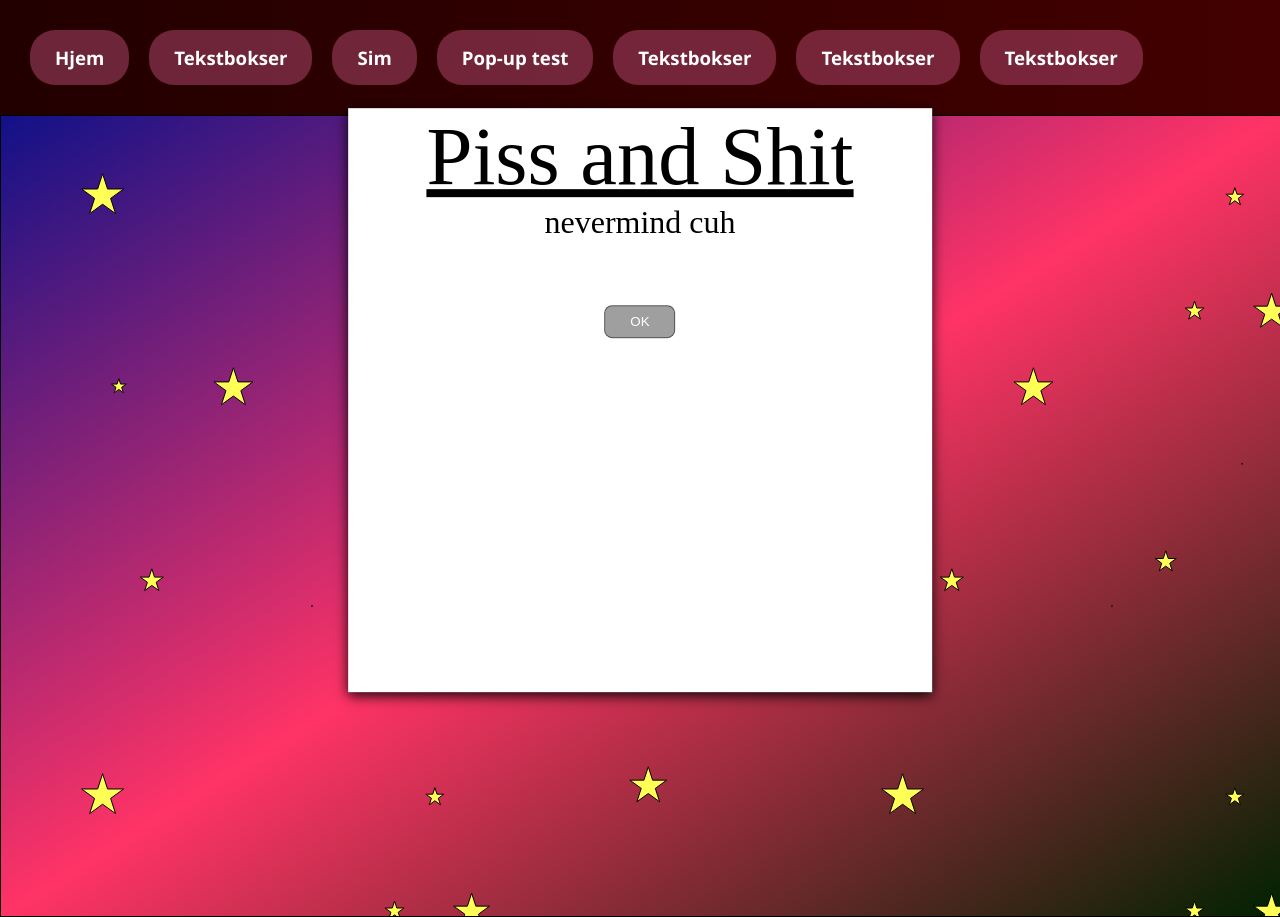
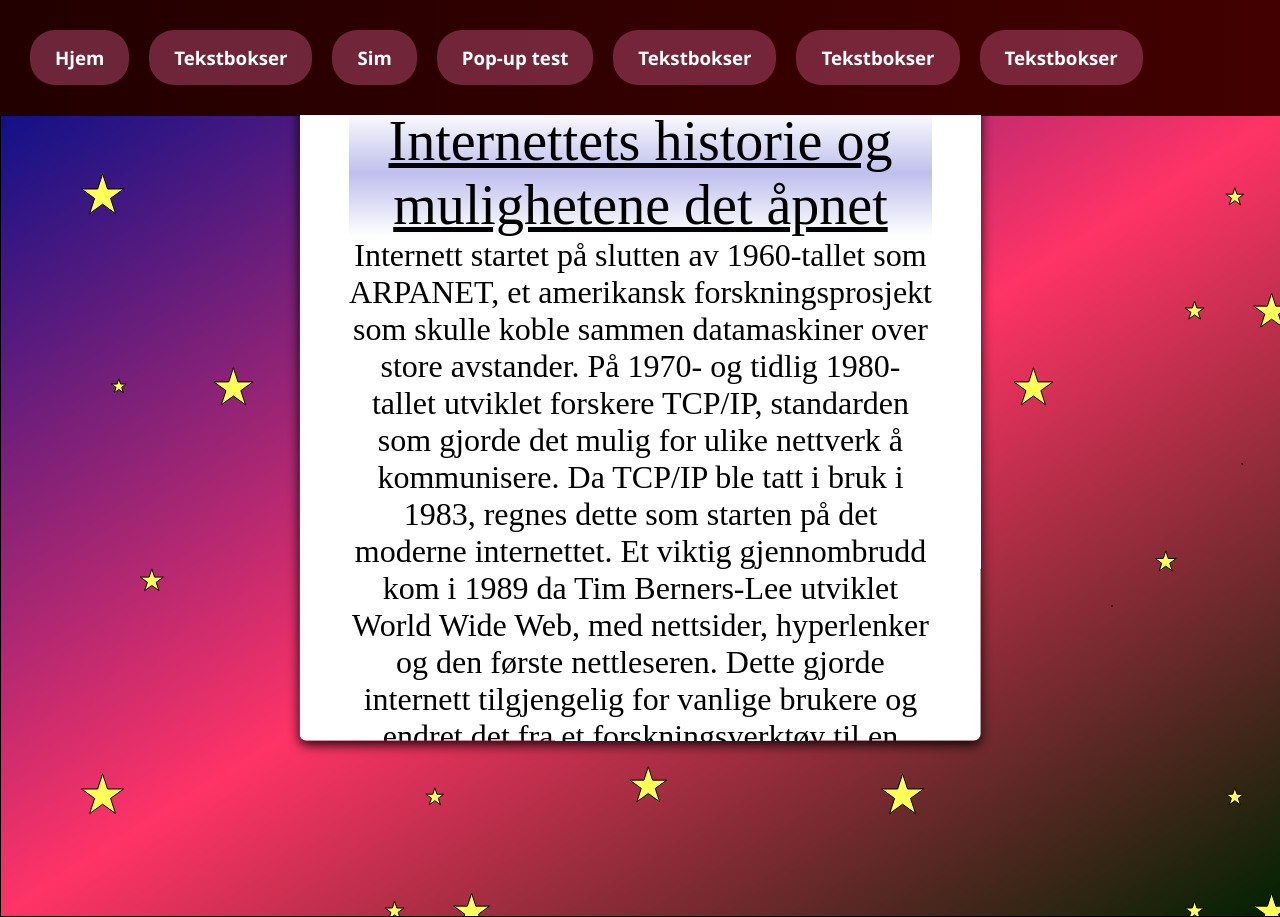
Before and after one commit to martinIsHere/IT2, a SvelteKit app in the folder Svelte/: page /popup_test in a window 1280 px wide. Shown: the top 917 px of the page. Built offline with nearby package versions, Linux system fonts and the light colour scheme.

Commit message:
improved popup and div

```diff
--- a/Svelte/src/routes/+layout.svelte
+++ b/Svelte/src/routes/+layout.svelte
@@ -77,14 +77,23 @@
     padding: 15px 25px;
     border-radius: 25px;
     text-decoration: none;
+    transition: background-color 0.3s;
+  }
+  .toolbar_link:hover {
+    background-color: #222222;
   }
   :global(h1){
     font-size: 62pt;
     font-weight: lighter;
   }
+  :global(h2){
+    font-size: 42pt;
+    font-weight: lighter;
+  }
   :global(p){
     font-size: 24pt;
     margin: 1pt 10%;
+    text-align: justify;
   }
 </style>
 
--- a/Svelte/src/routes/+page.svelte
+++ b/Svelte/src/routes/+page.svelte
@@ -1,8 +1,4 @@
 <script>
-  import { onMount } from 'svelte';
-
-
-
   let fornavn="";
   let etternavn="";
   let nameConfirmed = false;
@@ -15,8 +11,6 @@
     nameConfirmed=false;
   }
 
-  onMount(()=>{
-  })
 </script>
 <style>
 :global(.intro) {
--- a/Svelte/src/routes/popup_test/+page.svelte
+++ b/Svelte/src/routes/popup_test/+page.svelte
@@ -1,6 +1,9 @@
 
 <script>
-let popup_is_hidden = false;
+  import { onMount } from 'svelte';
+  import { fly } from 'svelte/transition';
+
+  let popup_is_hidden = true;
 
   let toggle_popup = () => {
     if (popup_is_hidden) {
@@ -9,13 +12,18 @@ let toggle_popup = () => {
       popup_is_hidden = true;
     }
   }
+
+  setTimeout(toggle_popup, 2000);
+
+  onMount(()=>{
+  });
 </script>
 
 <style>
 
   .bare {
     margin: 0;
-    padding: 0;
+    padding: 5ch;
   }
 
   .absCenter {
@@ -42,6 +50,11 @@ let toggle_popup = () => {
 
   .float {
     box-shadow: 0 4px 12px rgba(0,0,0,0.9);
+    transition: box-shadow 0.2s;
+  }
+
+  .float:hover {
+    box-shadow: 0 10px 18px rgba(80,80,80,0.9);
   }
 
   .noOverflow {
@@ -56,6 +69,7 @@ let toggle_popup = () => {
     border-radius: 8px;
     color: white;
     cursor: pointer;
+    scale: 2;
     transition: background-color 0.3s;
   }
   .button_confirm:hover {
@@ -70,18 +84,31 @@ let toggle_popup = () => {
     margin: auto 0;
     text-align: center;
   }
+
+  .linearBG {
+    background: linear-gradient(to bottom, #00000000, #0000BB40, #00000000);
+  }
+
+  .scroll_box {
+    overflow-y: auto;
+  }
+
 </style>
 
-
 {#if !popup_is_hidden}
-<div class="absCenter popup_size whiteBG bare float noOverflow" style="z-index: 90000;">
+<div class="absCenter">
+  <div transition:fly={{x: -10, y:10, duration:1000}} class="popup_size whiteBG bare float noOverflow scroll_box" style="z-index: 90000; border-radius: 1%;">
     <div class="noInherit" style="z-index:90001;">
         <div class="noOverflow" style="margin-bottom:8ch;">
-        <h1 class="center_static">
-          <u>Piss and Shit</u>
-        </h1>
+          <h2 class="center_static linearBG">
+            <u>Internettets historie og mulighetene det åpnet</u>
+          </h2>
           <p class="center_static">
-          nevermind cuh
+            Internett startet på slutten av 1960-tallet som ARPANET, et amerikansk forskningsprosjekt som skulle koble sammen datamaskiner over store avstander. På 1970- og tidlig 1980-tallet utviklet forskere TCP/IP, standarden som gjorde det mulig for ulike nettverk å kommunisere. Da TCP/IP ble tatt i bruk i 1983, regnes dette som starten på det moderne internettet.
+
+            Et viktig gjennombrudd kom i 1989 da Tim Berners-Lee utviklet World Wide Web, med nettsider, hyperlenker og den første nettleseren. Dette gjorde internett tilgjengelig for vanlige brukere og endret det fra et forskningsverktøy til en global plattform.
+
+            Etter hvert som internett vokste gjennom 1990- og 2000-tallet, åpnet det enorme muligheter: rask kommunikasjon via e-post og meldinger, tilgang til informasjon fra hvor som helst, netthandel og nettbank, sosiale medier, samarbeid på tvers av landegrenser, strømming av musikk og film, og nye teknologier som skytjenester og mobil internettbruk. I dag er internett en nøkkelressurs for utdanning, arbeid, forskning og hverdagsliv for milliarder av mennesker.
           </p>
         </div>
         <div class="center_static" >
@@ -89,4 +116,5 @@ let toggle_popup = () => {
         </div>
     </div>
   </div>
+</div>
 {/if}
```
Also changed, not shown: Svelte/src/routes/textboxes/+page.svelte (+11 -6 lines). Lines whose indentation alone changed are shown as unchanged.
